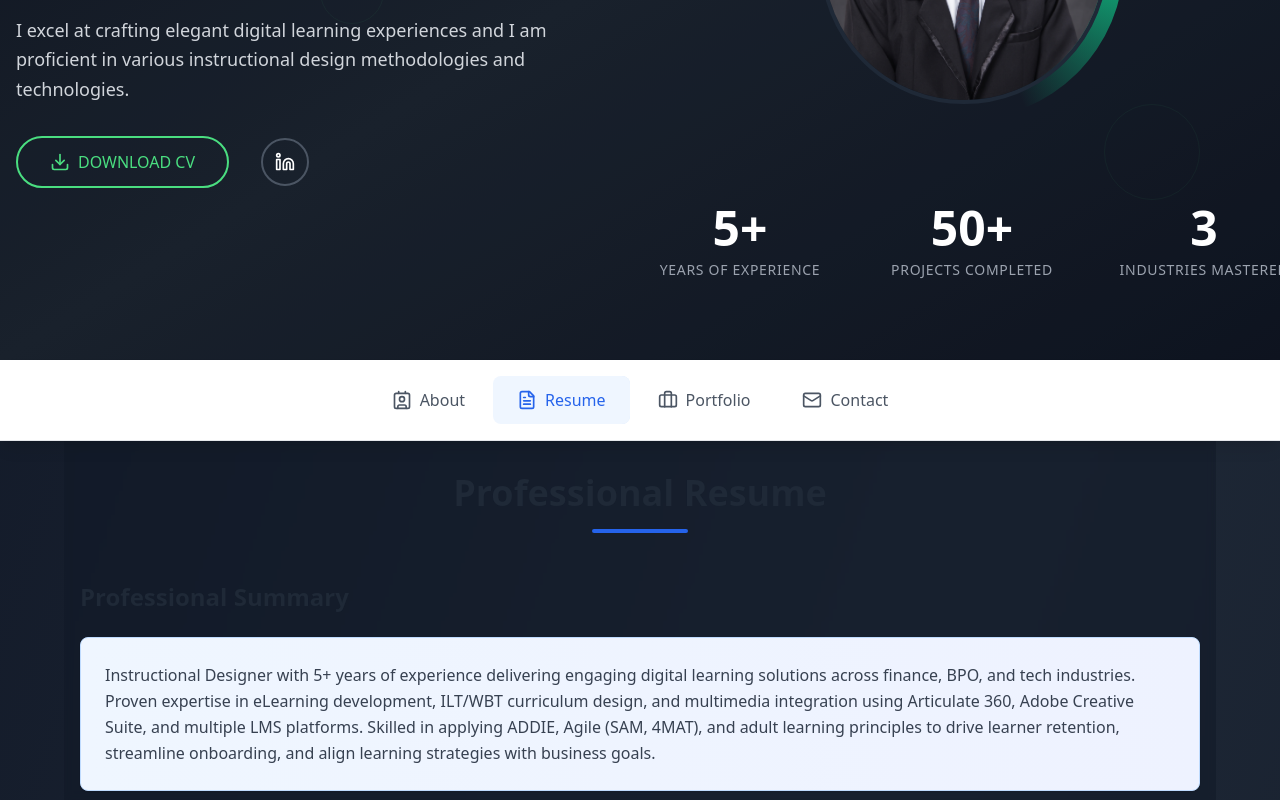
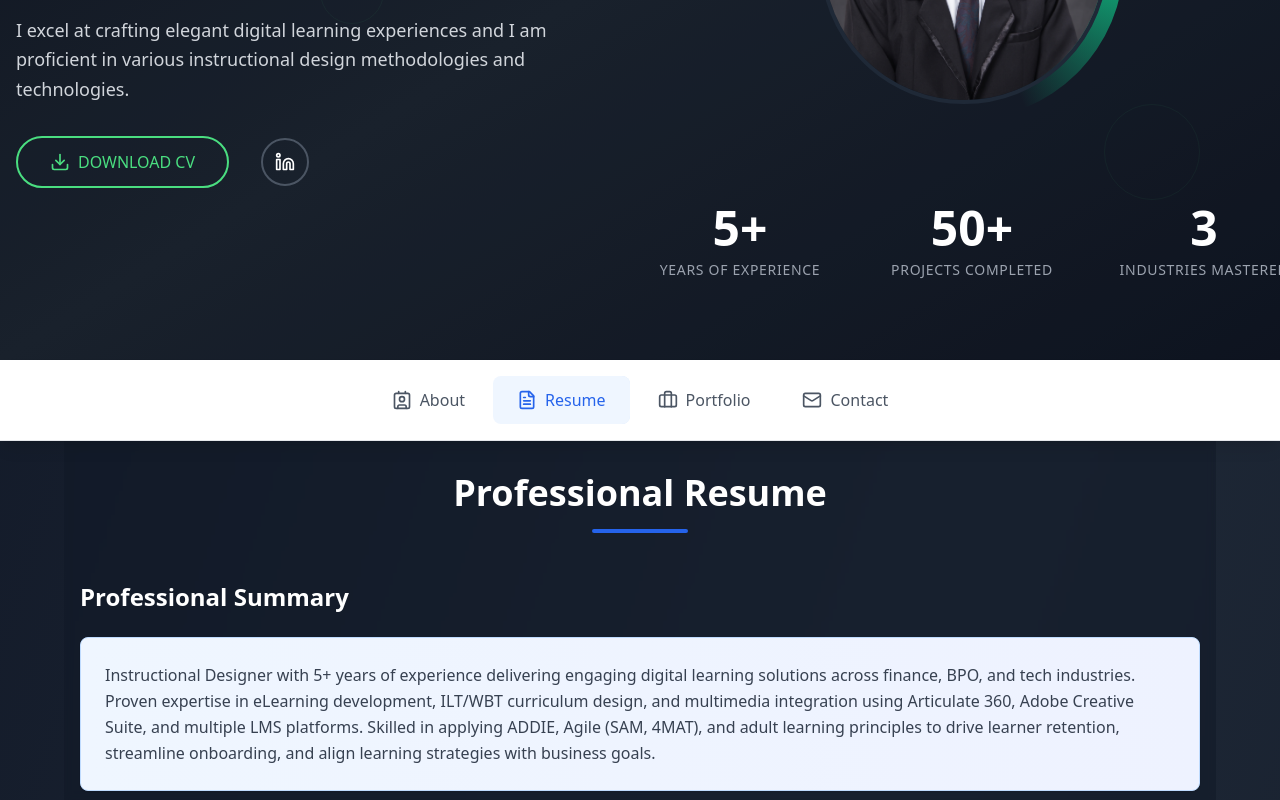
Before and after one commit to richarddlc/cruz-portfolio-showcase, a React (Vite) app: page / in a window 1280 px wide. Both pictures are taken after a click on the button "Resume". Shown: the part 440-1240 px from the top of the page. Built offline with nearby package versions, Linux system fonts and the light colour scheme.

Commit message:
Change section titles to white
Change the font color of section titles in About Me, Professional Resume, Professional Summary, Core Skills, Professional Experience, Education, Certification, Contact Information, and Portfolio to white.

```diff
--- a/src/components/AboutSection.tsx
+++ b/src/components/AboutSection.tsx
@@ -1,4 +1,3 @@
-
 import React from 'react';
 import { motion } from 'framer-motion';
 import { Card, CardContent } from '@/components/ui/card';
@@ -30,7 +29,7 @@ const AboutSection = () => {
       className="space-y-8"
     >
       <div className="text-center mb-12">
-        <h2 className="text-4xl font-bold text-gray-800 mb-4">About Me</h2>
+        <h2 className="text-4xl font-bold text-white mb-4">About Me</h2>
         <div className="w-24 h-1 bg-blue-600 mx-auto rounded-full"></div>
       </div>
 
--- a/src/components/ResumeSection.tsx
+++ b/src/components/ResumeSection.tsx
@@ -17,7 +17,7 @@ const ResumeSection = () => {
       className="space-y-8"
     >
       <div className="text-center mb-12">
-        <h2 className="text-4xl font-bold text-gray-800 mb-4">Professional Resume</h2>
+        <h2 className="text-4xl font-bold text-white mb-4">Professional Resume</h2>
         <div className="w-24 h-1 bg-blue-600 mx-auto rounded-full"></div>
       </div>
 
--- a/src/components/resume/Certifications.tsx
+++ b/src/components/resume/Certifications.tsx
@@ -12,7 +12,7 @@ const Certifications = () => {
 
   return (
     <section>
-      <h3 className="text-2xl font-semibold text-gray-800 mb-6">Certifications</h3>
+      <h3 className="text-2xl font-semibold text-white mb-6">Certifications</h3>
       <Card className="p-6">
         <CardContent className="p-0">
           <div className="space-y-3">
--- a/src/components/resume/ContactInformation.tsx
+++ b/src/components/resume/ContactInformation.tsx
@@ -5,7 +5,7 @@ import { Card, CardContent } from '@/components/ui/card';
 const ContactInformation = () => {
   return (
     <section>
-      <h3 className="text-2xl font-semibold text-gray-800 mb-6">Contact Information</h3>
+      <h3 className="text-2xl font-semibold text-white mb-6">Contact Information</h3>
       <Card className="p-6">
         <CardContent className="p-0">
           <div className="grid md:grid-cols-2 gap-4 text-gray-600">
--- a/src/components/resume/CoreSkills.tsx
+++ b/src/components/resume/CoreSkills.tsx
@@ -23,7 +23,7 @@ const CoreSkills = () => {
 
   return (
     <section>
-      <h3 className="text-2xl font-semibold text-gray-800 mb-6">Core Skills</h3>
+      <h3 className="text-2xl font-semibold text-white mb-6">Core Skills</h3>
       <Card className="p-6">
         <CardContent className="p-0">
           <div className="grid grid-cols-2 md:grid-cols-3 gap-3">
--- a/src/components/resume/Education.tsx
+++ b/src/components/resume/Education.tsx
@@ -12,7 +12,7 @@ const Education = () => {
 
   return (
     <section>
-      <h3 className="text-2xl font-semibold text-gray-800 mb-6">Education</h3>
+      <h3 className="text-2xl font-semibold text-white mb-6">Education</h3>
       <Card className="p-6 hover:shadow-lg transition-shadow duration-300">
         <CardContent className="p-0">
           <h4 className="text-lg font-semibold text-gray-800">{education.degree}</h4>
--- a/src/components/resume/ProfessionalExperience.tsx
+++ b/src/components/resume/ProfessionalExperience.tsx
@@ -1,4 +1,3 @@
-
 import React from 'react';
 import { motion } from 'framer-motion';
 import { Card, CardContent } from '@/components/ui/card';
@@ -81,7 +80,7 @@ const ProfessionalExperience = () => {
 
   return (
     <section>
-      <h3 className="text-2xl font-semibold text-gray-800 mb-6">Professional Experience</h3>
+      <h3 className="text-2xl font-semibold text-white mb-6">Professional Experience</h3>
       <div className="space-y-6">
         {experiences.map((exp, index) => (
           <motion.div
--- a/src/components/resume/ProfessionalSummary.tsx
+++ b/src/components/resume/ProfessionalSummary.tsx
@@ -5,7 +5,7 @@ import { Card, CardContent } from '@/components/ui/card';
 const ProfessionalSummary = () => {
   return (
     <section>
-      <h3 className="text-2xl font-semibold text-gray-800 mb-6">Professional Summary</h3>
+      <h3 className="text-2xl font-semibold text-white mb-6">Professional Summary</h3>
       <Card className="p-6 bg-gradient-to-r from-blue-50 to-indigo-50 border-blue-200">
         <CardContent className="p-0">
           <p className="text-gray-700 leading-relaxed">
```
